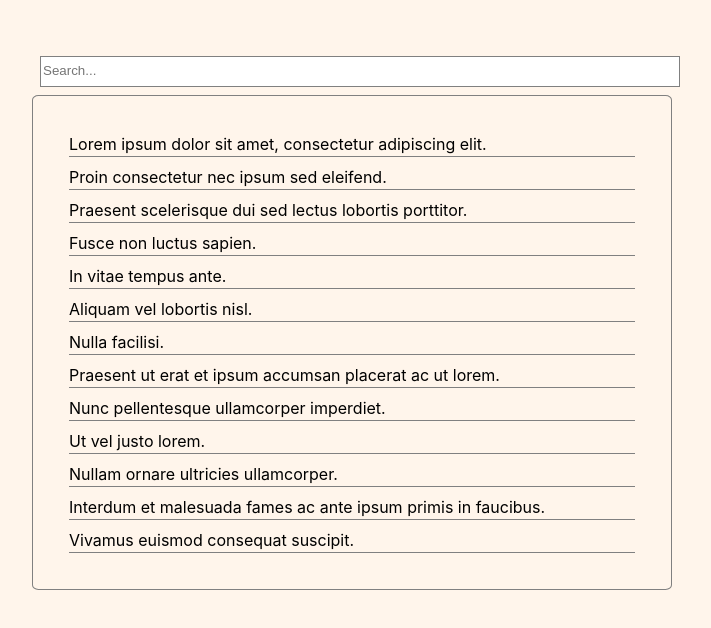
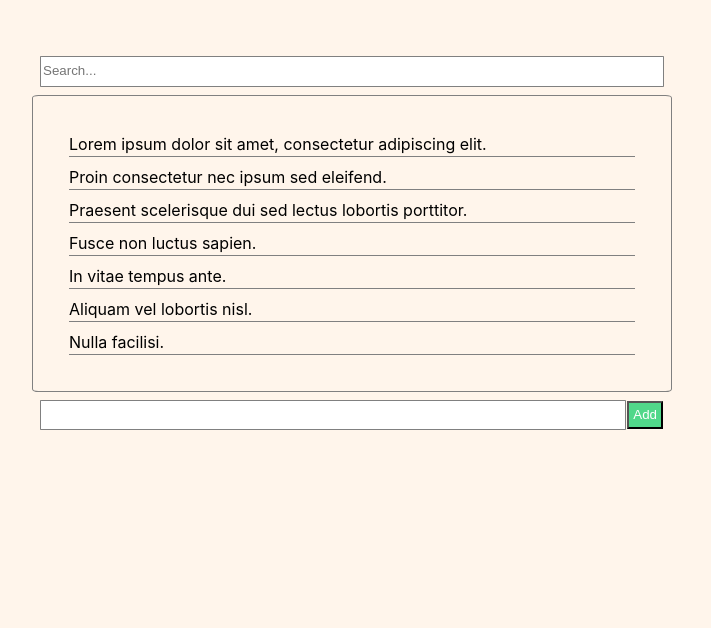
Before and after one commit to pskordilakis/react-todo, a React (Create React App) app: page / in a window 1280 px wide. Shown: the top 628 px of the page, without its empty margins (288-999 px from the left). Built offline with nearby package versions, Linux system fonts and the light colour scheme.

Commit message:
add new item

```diff
--- a/src/App.js
+++ b/src/App.js
@@ -3,6 +3,7 @@ import './App.css';
 
 import Search from './components/Search/Search'
 import Items from './components/Items/Items'
+import NewItem from './components/NewItem/NewItem'
 
 class App extends Component {
 
@@ -18,12 +19,6 @@ class App extends Component {
         { text: 'In vitae tempus ante.' },
         { text: 'Aliquam vel lobortis nisl.' },
         { text: 'Nulla facilisi.' },
-        { text: 'Praesent ut erat et ipsum accumsan placerat ac ut lorem. ' },
-        { text: 'Nunc pellentesque ullamcorper imperdiet.' },
-        { text: 'Ut vel justo lorem.' },
-        { text: 'Nullam ornare ultricies ullamcorper.' },
-        { text: 'Interdum et malesuada fames ac ante ipsum primis in faucibus.' },
-        { text: 'Vivamus euismod consequat suscipit.' },
       ],
       searchTerm: undefined,
     }
@@ -31,6 +26,13 @@ class App extends Component {
 
   applyFilter = searchTerm => {
     this.setState({ searchTerm })
+  }
+
+  addItem = item => {
+    // append new item
+    const items = [...this.state.items, { text: item }]
+
+    this.setState({ items })
   }
 
   filteredItems = () => {
@@ -45,9 +47,11 @@ class App extends Component {
     return (
       <div className="App">
         <div className="content">
-          <Search onChange={this.applyFilter} />
+          <Search onChange={ this.applyFilter } />
 
-          <Items value={this.filteredItems()}/>
+          <Items value={ this.filteredItems() } />
+
+          <NewItem onAddItem={ this.addItem } />
         </div>
       </div>
     );
--- /dev/null
+++ b/src/components/NewItem/NewItem.css
@@ -0,0 +1,30 @@
+.NewItem {
+    display: flex;
+    margin: .5rem;
+}
+
+.NewItem > input {
+    flex: 1;
+
+    -moz-appearance: none;/* older firefox */
+    -webkit-appearance: none; /* safari, chrome, edge and ie mobile */
+    appearance: none; /* rest */
+    border: 1px solid gray;
+    border-radius: 1%;
+    width: 100%;
+    line-height: 2;
+    outline: none;
+}
+
+.NewItem > .Add {
+    padding: 0.25rem;
+    margin: 1px;
+    background-color: #51D88A;
+    color: white;
+    border-radius: 1%;
+    cursor: pointer;
+}
+
+.NewItem > .Add:focus {
+    outline: none;
+}
--- /dev/null
+++ b/src/components/NewItem/NewItem.js
@@ -0,0 +1,34 @@
+import React, { Component } from 'react'
+import './NewItem.css'
+
+class NewItem extends Component {
+  constructor (props) {
+    super(props)
+
+    this.state = {
+      item: '',
+    }
+  }
+
+  updateItem = event => {
+    const item = event.target.value
+
+    this.setState({ item })
+  }
+
+  addItem = () => {
+    this.props.onAddItem(this.state.item)
+  }
+
+  render () {
+    return (
+      <div className="NewItem">
+        <input type="input" onChange={this.updateItem}/>
+
+        <button className="Add" onClick={this.addItem}>Add</button>
+      </div>
+    );
+  }
+}
+
+export default NewItem
--- a/src/components/Search/Search.css
+++ b/src/components/Search/Search.css
@@ -1,13 +1,11 @@
-.Search {
-    width: 100%;
-}
-
 .Search > input {
     -moz-appearance: none;/* older firefox */
     -webkit-appearance: none; /* safari, chrome, edge and ie mobile */
     appearance: none; /* rest */
 
     border: 1px solid gray;
+    border-radius: 1%;
     width: 100%;
     line-height: 2;
+    outline: none;
 }
```
